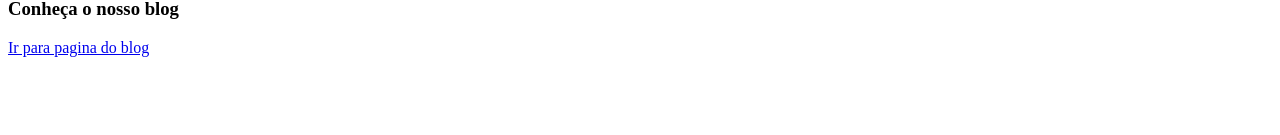
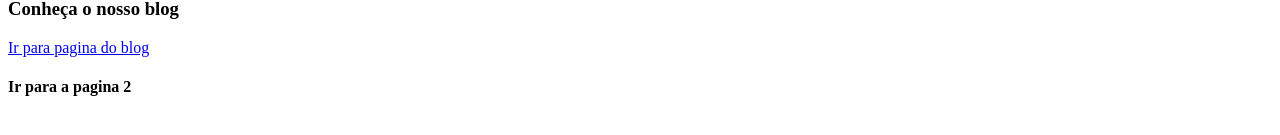
Before and after one commit to MatheusDario/about-git-github, a plain HTML site: page vendas.html in a window 1280 px wide. Shown: the part 221-356 px from the top of the page. Drawn offline with Linux system fonts and the light colour scheme.

```diff
--- a/vendas.html
+++ b/vendas.html
@@ -17,6 +17,8 @@
     <h3>Conheça o nosso blog</h3>
     <a href="blog.html">Ir para pagina do blog</a>
 
+    <h4>Ir para a pagina 2</h4>
+
 
 </body>
 </html>
```
